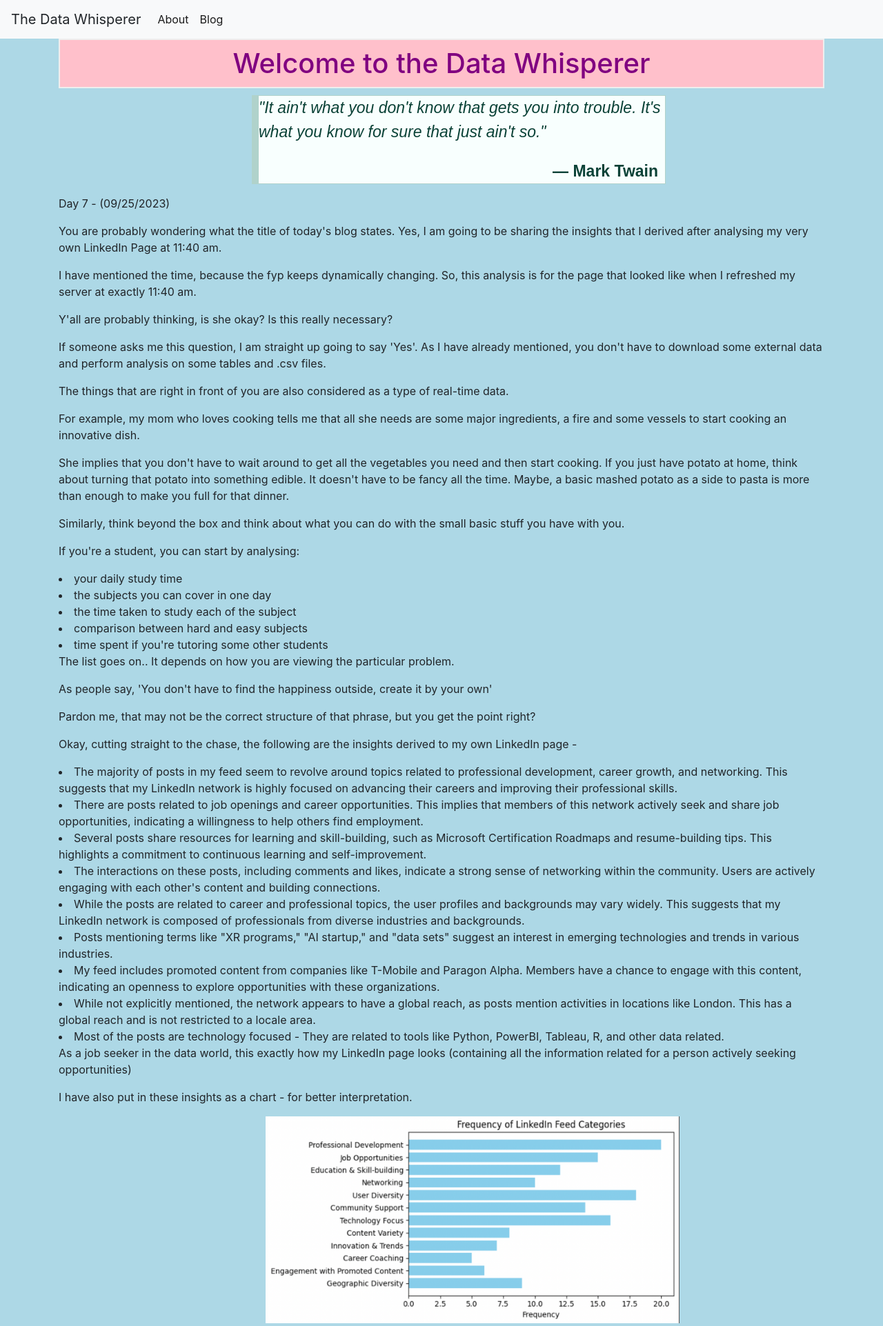
After one commit to vijaayyyyvarshini/datawhisperer, a Flask app: page /eighthblog in a window 1280 px wide. The commit adds this page. Shown: the top 1923 px of the page at 69% size. Run offline with Flask 3, Linux system fonts and the light colour scheme; some libraries are stand-ins or nearby versions.

Commit message:
Seventh Day Learning

```diff
--- a/app.py
+++ b/app.py
@@ -122,5 +122,9 @@ def fifthdayoflearning():
 def sixthdayoflearning():
     return render_template('seventhblog.html')
 
+@app.route('/eighthblog')
+def seventhday():
+    return render_template('eighthblog.html')
+
 if __name__ == '__main__':
     app.run(debug=True, port=8000)
--- a/static/css/style.css
+++ b/static/css/style.css
@@ -125,3 +125,11 @@ footer {
     padding: 3px;
     color: white;
   }
+
+.graph{
+    margin-left: 300px;
+}
+
+.wordcloud{
+    margin-left: 250px;
+}
--- /dev/null
+++ b/templates/eighthblog.html
@@ -0,0 +1,97 @@
+{% extends 'base.html' %}
+
+<link rel="stylesheet" href="{{ url_for('static', filename= 'css/style.css') }}">
+{% block content %}
+    <h1>{% block title %} Welcome to the Data Whisperer {% endblock %}</h1>
+
+    <body>
+
+      <blockquote class="blockquote blockquote--bordered">
+        <p class="blockquote_text">
+            "It ain't what you don't know that gets you into trouble. It's what you know for sure that just ain't so."
+        <p class="blockquote_text blockquote_text_author">
+            Mark Twain
+        </p>
+    </blockquote>
+
+    <p>Day 7 - (09/25/2023)</p>
+
+    <p>You are probably wondering what the title of today's blog states. Yes, I am going to be sharing the insights that I derived after analysing my very own LinkedIn Page at 11:40 am.</p>
+
+
+    <p>I have mentioned the time, because the fyp keeps dynamically changing. So, this analysis is for the page that looked like when I refreshed my server at exactly 11:40 am.</p>
+
+    <p>Y'all are probably thinking, is she okay? Is this really necessary?</p>
+
+    <p>If someone asks me this question, I am straight up going to say 'Yes'. As I have already mentioned, you don't have to download some external data and perform analysis on some tables and .csv files. </p>
+
+    <p>The things that are right in front of you are also considered as a type of real-time data.</p>
+
+    <p>For example, my mom who loves cooking tells me that all she needs are some major ingredients, a fire and some vessels to start cooking an innovative dish.</p>
+
+    <p>She implies that you don't have to wait around to get all the vegetables you need and then start cooking. If you just have potato at home, think about turning that potato into something edible. It doesn't have to be fancy all the time. Maybe, a basic mashed potato as a side to pasta is more than enough to make you full for that dinner. </p>
+
+    <p>Similarly, think beyond the box and think about what you can do with the small basic stuff you have with you.</p>
+
+    <p>If you're a student, you can start by analysing:
+
+    <li>your daily study time</li>
+    <li>the subjects you can cover in one day</li>
+    <li>the time taken to study each of the subject</li>
+    <li>comparison between hard and easy subjects</li>
+    <li>time spent if you're tutoring some other students</li>
+
+    <p>The list goes on.. It depends on how you are viewing the particular problem.</p>
+    <p>As people say, 'You don't have to find the happiness outside, create it by your own'</p>
+
+    <p>Pardon me, that may not be the correct structure of that phrase, but you get the point right?</p>
+
+    <p>Okay, cutting straight to the chase, the following are the insights derived to my own LinkedIn page - </p>
+
+    <li>The majority of posts in my feed seem to revolve around topics related to professional development, career growth, and networking. This suggests that my LinkedIn network is highly focused on advancing their careers and improving their professional skills.</li>
+    <li>There are posts related to job openings and career opportunities. This implies that members of this network actively seek and share job opportunities, indicating a willingness to help others find employment.</li>
+    <li>Several posts share resources for learning and skill-building, such as Microsoft Certification Roadmaps and resume-building tips. This highlights a commitment to continuous learning and self-improvement.</li>
+    <li>The interactions on these posts, including comments and likes, indicate a strong sense of networking within the community. Users are actively engaging with each other's content and building connections.</li>
+    <li>While the posts are related to career and professional topics, the user profiles and backgrounds may vary widely. This suggests that my LinkedIn network is composed of professionals from diverse industries and backgrounds.</li>
+    <li>Posts mentioning terms like "XR programs," "AI startup," and "data sets" suggest an interest in emerging technologies and trends in various industries.</li>
+    <li>My feed includes promoted content from companies like T-Mobile and Paragon Alpha. Members have a chance to engage with this content, indicating an openness to explore opportunities with these organizations.</li>
+    <li>While not explicitly mentioned, the network appears to have a global reach, as posts mention activities in locations like London. This has a global reach and is not restricted to a locale area.</li>
+    <li>Most of the posts are technology focused - They are related to tools like Python, PowerBI, Tableau, R, and other data related. </li>
+
+    <p>As a job seeker in the data world, this exactly how my LinkedIn page looks (containing all the information related for a person actively seeking opportunities)</p>
+
+    <p>I have also put in these insights as a chart - for better interpretation.</p>
+
+    <p>
+      <div class="graph" >
+           <img src="/static/images/Frequency.png" alt="Trulli" width="600px" height="300px" >
+       </div>
+   </p>
+
+   <p>The above figure displays the frequency of the different LinkedIn Page Categories.</p>
+
+   <p>
+    <div class="graph" >
+         <img src="/static/images/pie.png" alt="Trulli" width="600px" height="500px" >
+     </div>
+ </p>
+
+ <p>The above pie chart figure portrays the average percentage of the different types of reactions that has been made in the different types of the posts.</p>
+
+ <p>Let's not forget the fun. I enjoyed generating the word cloud for the fyp page. Here it is below -</p>
+ <p>
+  <div class="wordcloud" >
+       <img src="/static/images/wordcloud.png" alt="Trulli" width="700px" height="400px">
+   </div>
+</p>
+
+<p>These charts display/give a better understanding or interpretation of what the analysis infers. With a visual interpretation, it is easier to understand and comprehend.</p>
+
+
+    <footer>
+        <p>Copyright © 2023 Data Whisperer</p>
+      </footer>
+
+    </body>
+
+{% endblock %}
--- a/templates/index.html
+++ b/templates/index.html
@@ -27,6 +27,9 @@
            <li class="nav-item active">
             <a class="nav-link" href="/seventhblog">Fern Vs Bamboo - Day 6</a>
            </li>
+           <li class="nav-item active">
+            <a class="nav-link" href="/eighthblog">Analysing my own LINKEDIN Page - Day 7</a>
+           </li>
             </ul>
         </div>
 {% endblock %}
```
Also changed, not shown: static/images/Frequency.png (added), static/images/pie.png (added), static/images/wordcloud.png (added).
